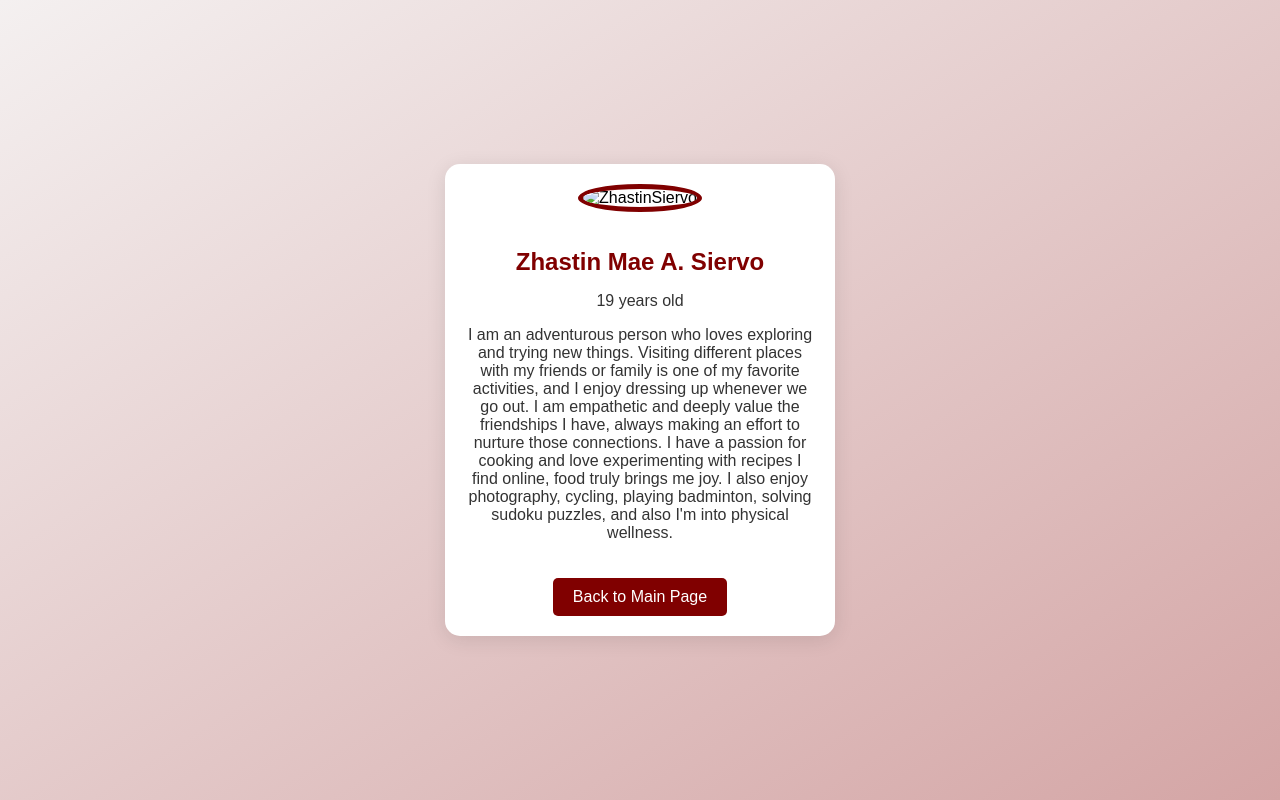
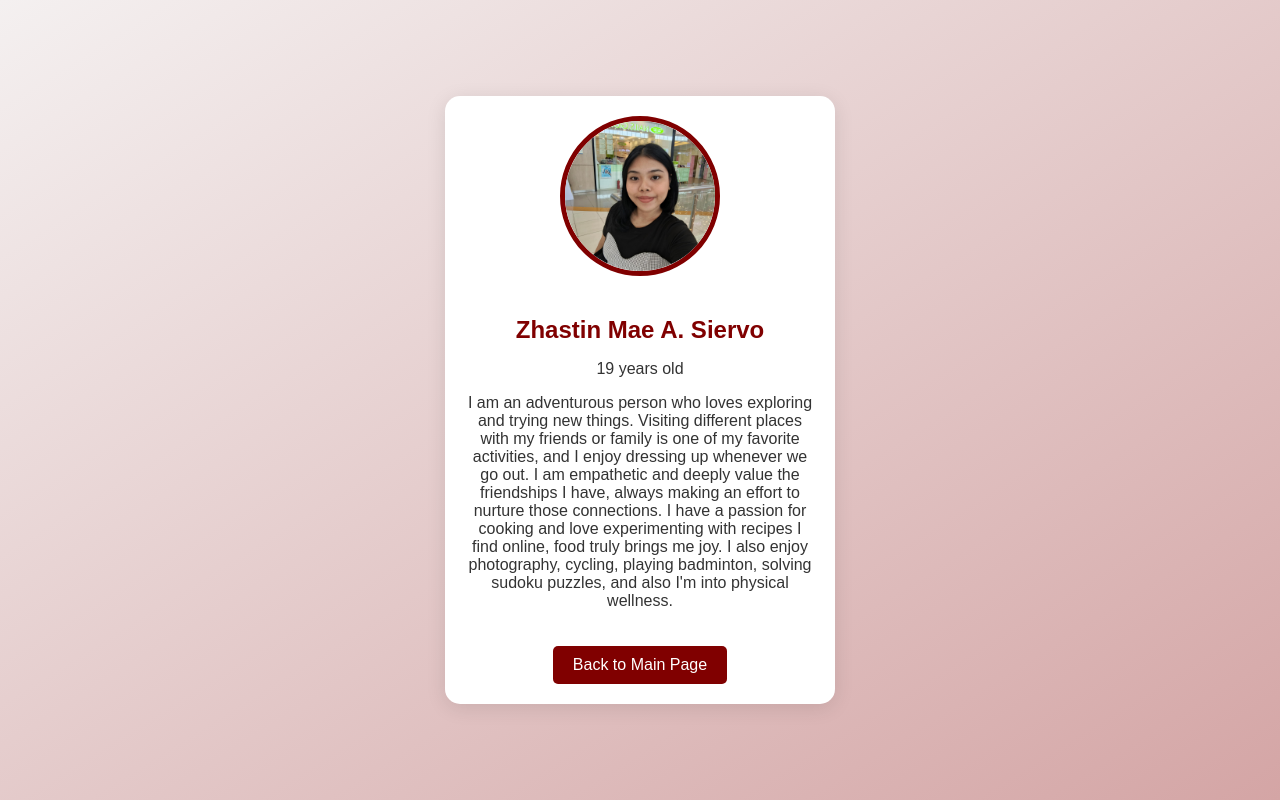
Before and after one commit to Erimoto6/-Erimoto6-.github.io, a plain HTML site: page member3.html in a window 1280 px wide. Drawn offline with Linux system fonts and the light colour scheme.

Commit message:
Update member3.html

```diff
--- a/member3.html
+++ b/member3.html
@@ -60,7 +60,7 @@
 </head>
 <body>
     <div class="card">
-        <img src="images/Icon_three.jpg" alt="ZhastinSiervo" class="profile-pic">
+        <img src="Icon_three.jpg" alt="ZhastinSiervo" class="profile-pic">
         <h1>Zhastin Mae A. Siervo</h1>
         <p>19 years old</p>
         <p>I am an adventurous person who loves exploring and trying new things. Visiting different places with my friends or family is one of my favorite activities, and I enjoy dressing up whenever we go out.
```
